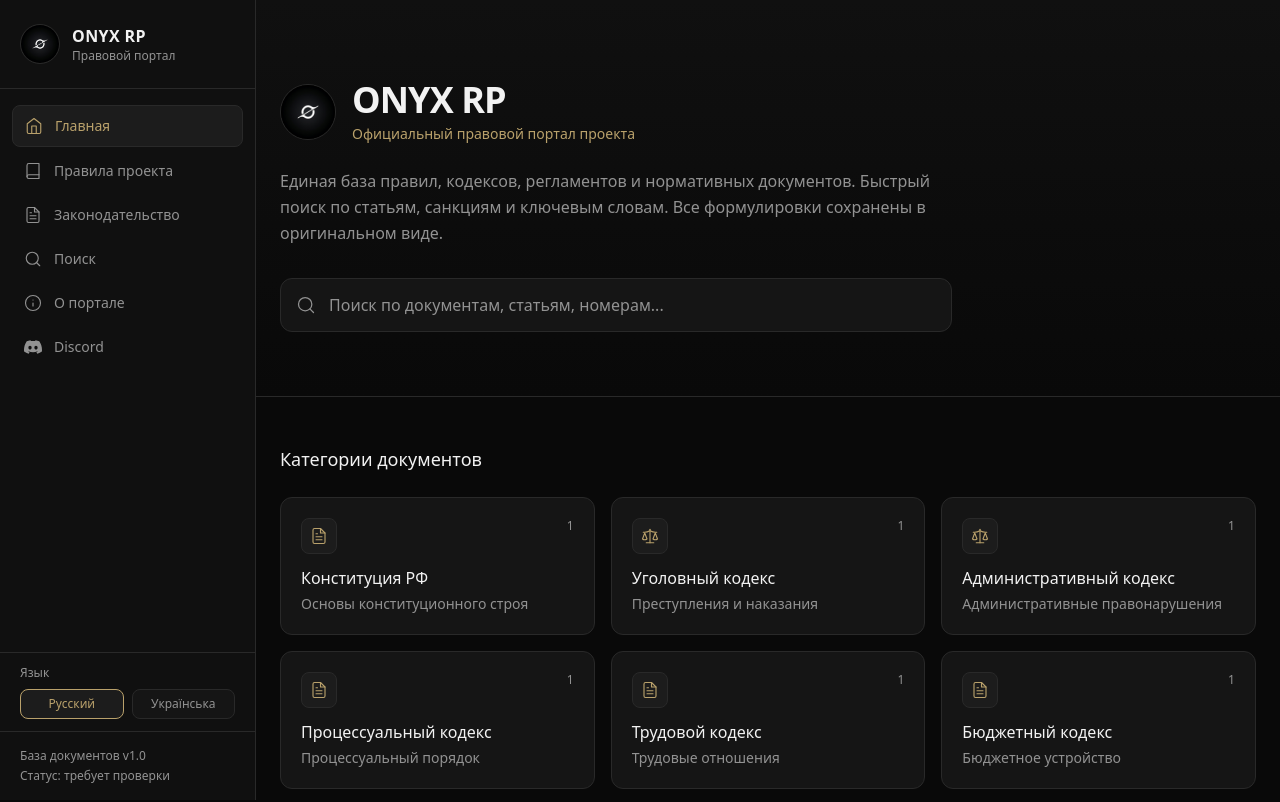
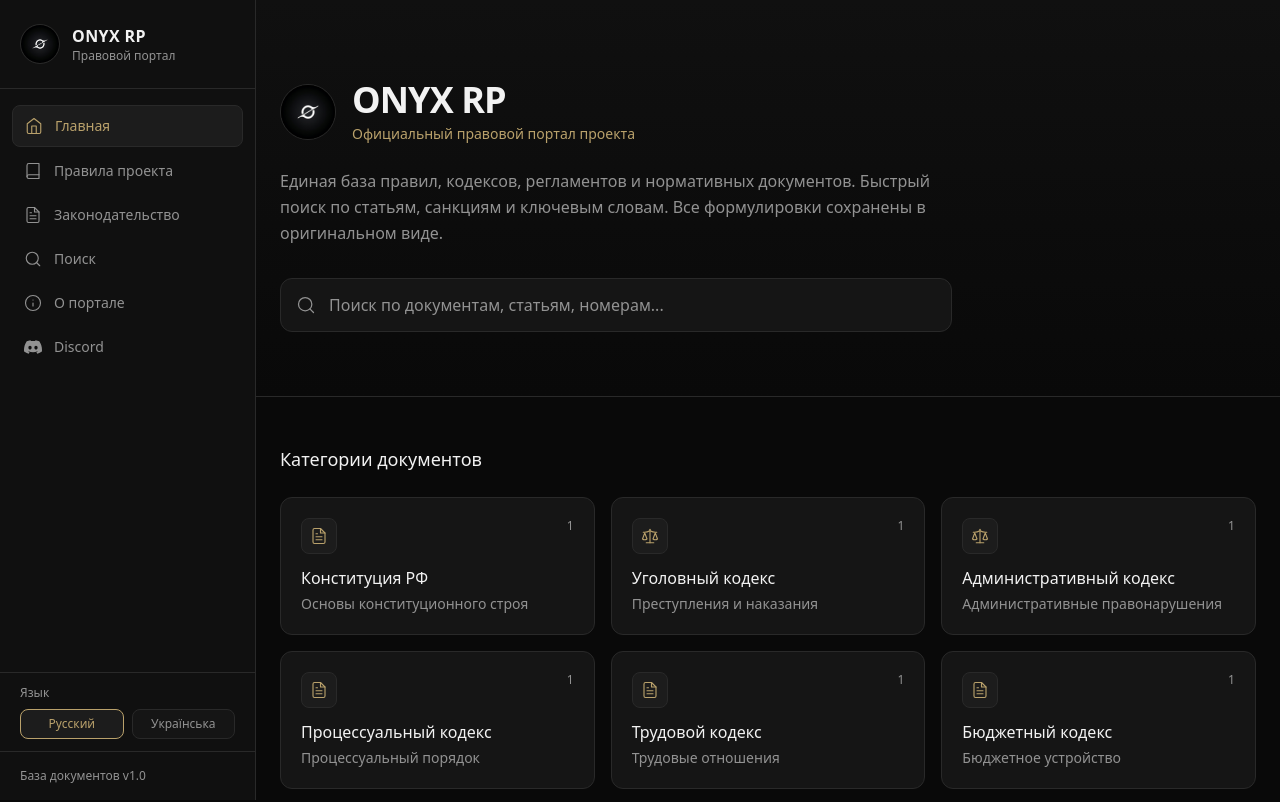
Before and after one commit to Enly52NGG/onyx, a Next.js app: page / in a window 1280 px wide. Shown: the top 802 px of the page. Built offline with nearby package versions, Linux system fonts and the light colour scheme.

Commit message:
Add files via upload

```diff
--- a/src/components/Sidebar.tsx
+++ b/src/components/Sidebar.tsx
@@ -133,7 +133,6 @@ export function Sidebar() {
 
       <div className="px-5 py-4 border-t border-[#292929] text-xs text-[#929292]">
         <div>{t("docBase")}</div>
-        <div className="mt-1">{t("statusLabel")}</div>
       </div>
     </>
   );
```
